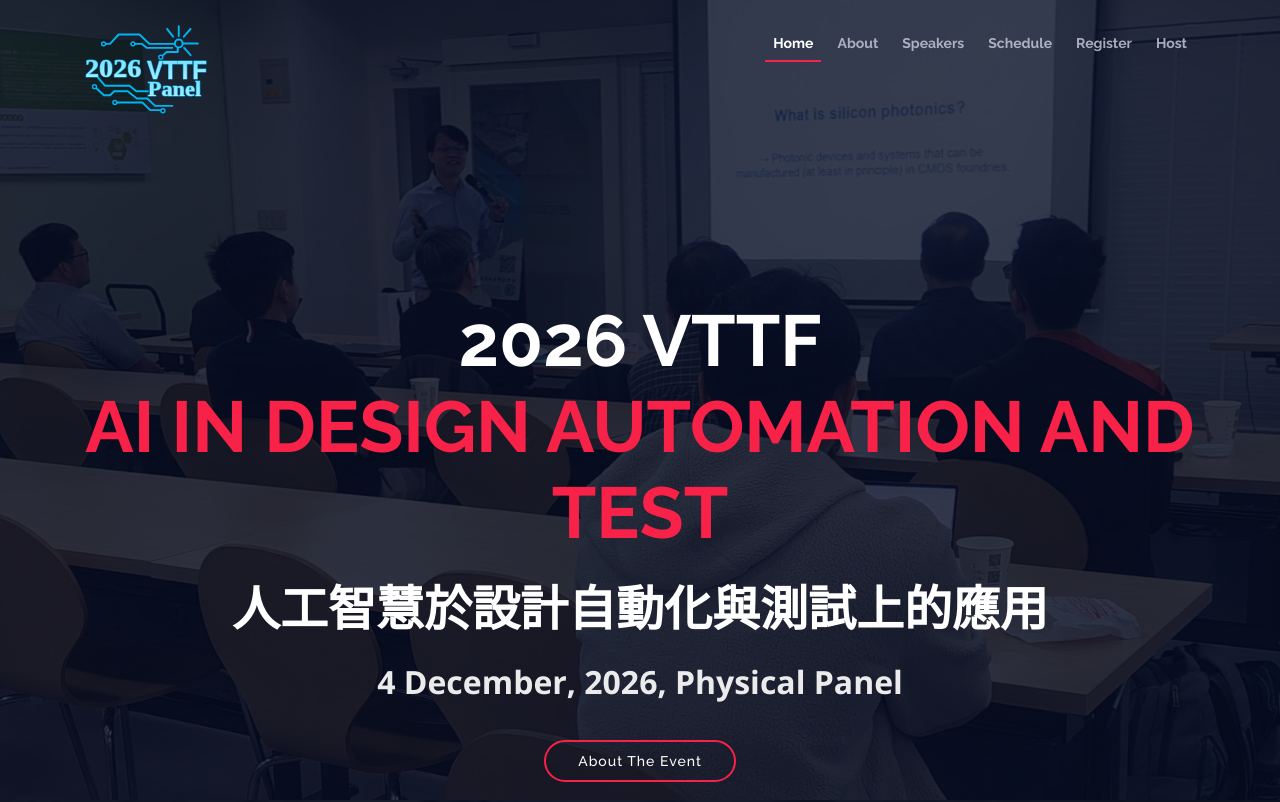
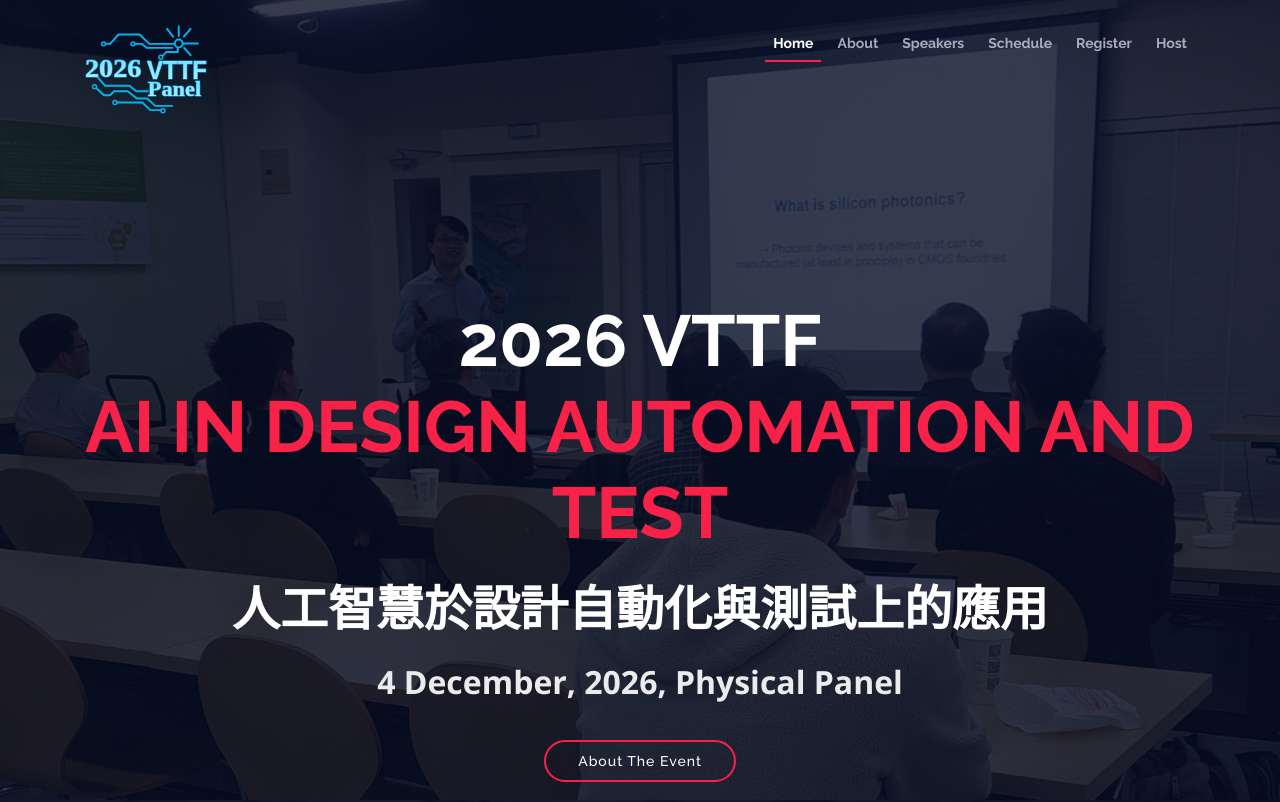
Before and after one commit to VTTF/2026, a plain HTML site: page index.html in a window 1280 px wide. Shown: the top 802 px of the page. Drawn offline with nearby package versions, Linux system fonts and the light colour scheme.

Commit message:
Adjust homepage background position to 30%
Co-Authored-By: Claude Opus 4.8 <noreply@anthropic.com>

```diff
--- a/css/style.css
+++ b/css/style.css
@@ -469,7 +469,7 @@ body.mobile-nav-active #mobile-nav-toggle {
 #intro {
   width: 100%;
   height: 100vh;
-  background: url(../img/intro-bg-2026.jpg) center 40%;
+  background: url(../img/intro-bg-2026.jpg) center 30%;
   background-size: cover;
   overflow: hidden;
   position: relative;
```
